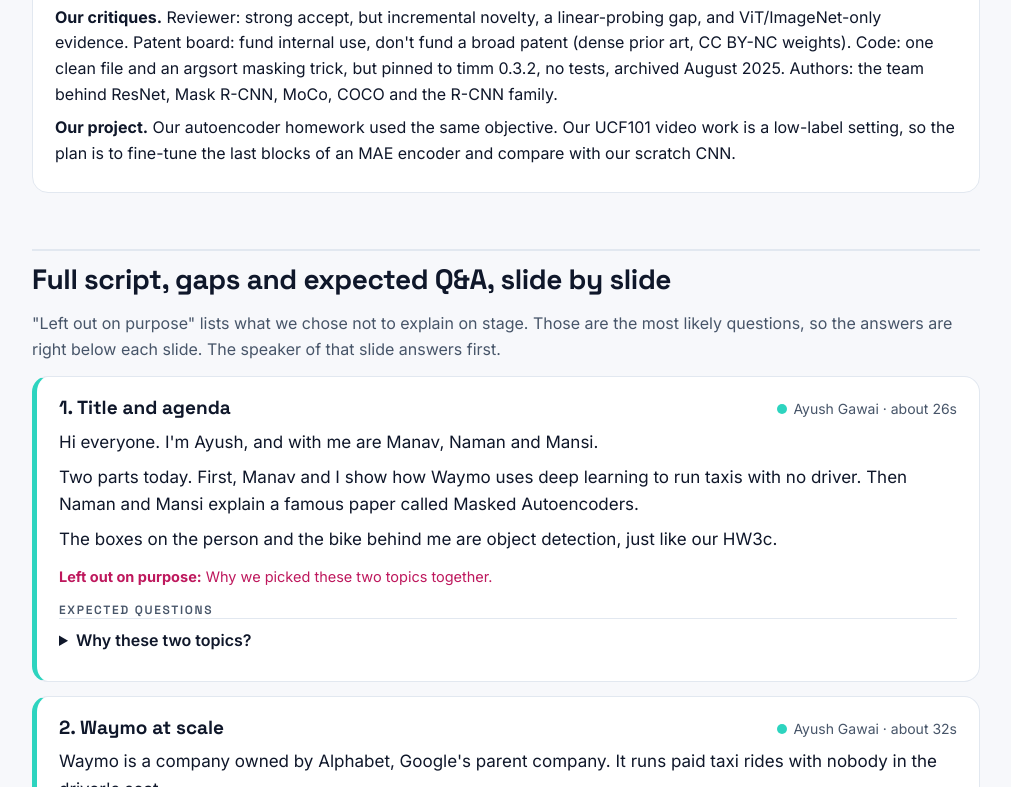
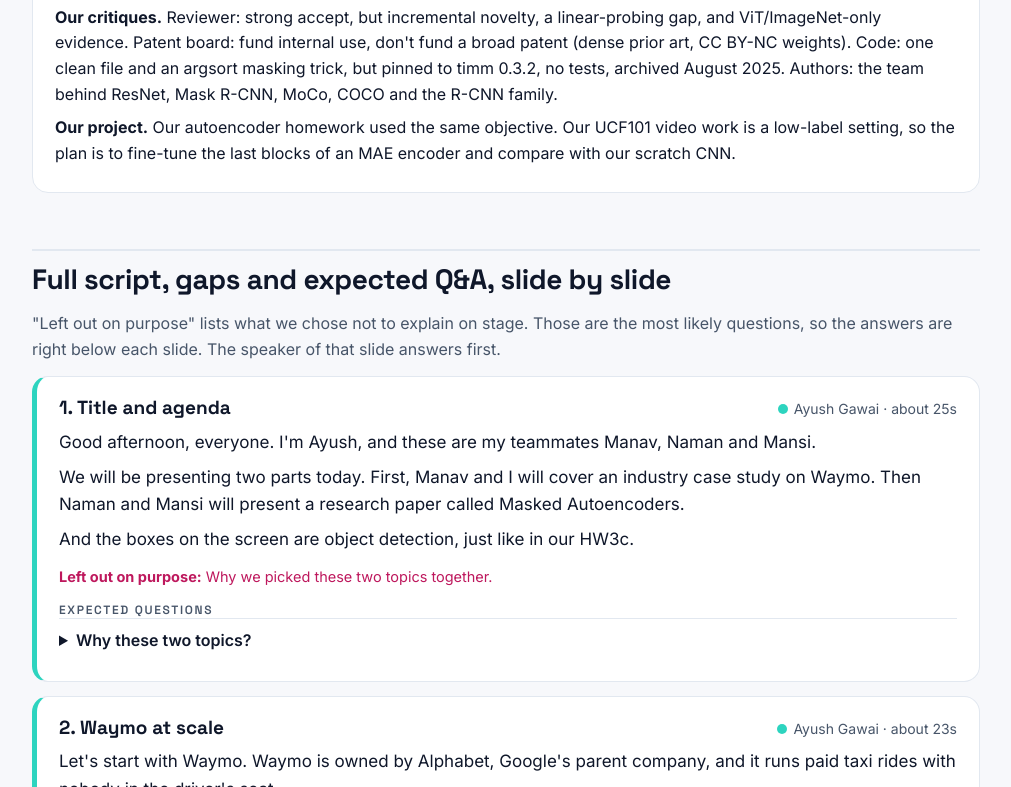
Before and after one commit to ayushgawai/data255-talk, a plain HTML site: page guide.html in a window 1280 px wide. Shown: the part 2716-3503 px from the top of the page, without its empty margins (134-1145 px from the left). Drawn offline with Linux system fonts and the light colour scheme.

Commit message:
Natural stage scripts with full transitions and hand-offs
Co-Authored-By: Claude Opus 5.5 <noreply@anthropic.com>

```diff
--- a/talk.js
+++ b/talk.js
@@ -30,9 +30,9 @@ window.TALK = {
    "title": "Title and agenda",
    "who": "ayush",
    "say": [
-    "Hi everyone. I'm Ayush, and with me are Manav, Naman and Mansi.",
-    "Two parts today. First, Manav and I show how Waymo uses deep learning to run taxis with no driver. Then Naman and Mansi explain a famous paper called Masked Autoencoders.",
-    "The boxes on the person and the bike behind me are object detection, just like our HW3c."
+    "Good afternoon, everyone. I'm Ayush, and these are my teammates Manav, Naman and Mansi.",
+    "We will be presenting two parts today. First, Manav and I will cover an industry case study on Waymo. Then Naman and Mansi will present a research paper called Masked Autoencoders.",
+    "And the boxes on the screen are object detection, just like in our HW3c."
    ],
    "left": [
     "Why we picked these two topics together."
@@ -48,14 +48,14 @@ window.TALK = {
    "title": "Waymo at scale",
    "who": "ayush",
    "say": [
-    "Waymo is a company owned by Alphabet, Google's parent company. It runs paid taxi rides with nobody in the driver's seat.",
-    "By March 2026 it was giving about five hundred thousand rides every week. By June 2026 it had driven two hundred seventy-one million miles with only riders inside.",
-    "One honest note: these numbers show how big the service is. They don't prove that every research model we mention is the one inside the real cars."
+    "Let's start with Waymo. Waymo is owned by Alphabet, Google's parent company, and it runs paid taxi rides with nobody in the driver's seat.",
+    "To give you a sense of scale, it gives about five hundred thousand rides a week, and it has driven over two hundred seventy million miles with only passengers inside."
    ],
    "left": [
     "Which cities it runs in.",
     "What \"geofenced\" means.",
-    "How it compares to Tesla."
+    "How it compares to Tesla.",
+    "Whether these research models run in the real cars."
    ],
    "qa": [
     {
@@ -69,6 +69,10 @@ window.TALK = {
     {
      "q": "How is this different from Tesla?",
      "a": "Tesla relies mostly on cameras. Waymo adds lidar and radar as backup in the dark and in glare, and runs with no one in the driver's seat inside its area. We did not study Tesla in depth in our report."
+    },
+    {
+     "q": "Do the research models you mention actually run in the paid cars?",
+     "a": "Not necessarily. The ride and mile numbers show the scale of the service. Public sources do not confirm that EMMA, MotionLM or Genie 3 run unchanged in the cars, so we keep research and production separate."
     }
    ]
   },
@@ -76,8 +80,10 @@ window.TALK = {
    "title": "The problem: three constraints",
    "who": "ayush",
    "say": [
-    "So what's the problem? The car has to see the world, guess what everyone around it will do, and pick a safe path, many times every second.",
-    "Three things make it hard. Speed: it all runs on the car's own computer, so the biggest models are too slow. Rare cases: the dangerous moments, like a child running out, almost never happen, so there's little data. And proof: you need numbers that show it's safe, not a cool demo."
+    "So, what problem is Waymo solving? The car has to see everything around it, predict what every person and car will do next, and choose a safe path, many times every second.",
+    "Three things make this hard. First, speed: it all runs on the car's own computer, so the biggest models are too slow.",
+    "Second, rare events: the most dangerous moments, like a child running into the road, almost never happen, so there's very little data.",
+    "And third, proof: regulators need real safety numbers, not a nice demo."
    ],
    "left": [
     "What lidar is.",
@@ -107,9 +113,9 @@ window.TALK = {
    "title": "Seven years of deep learning",
    "who": "ayush",
    "say": [
-    "Waymo did not build one giant model on day one. It took seven years, and each step is a topic from our class.",
-    "Architecture search for lidar networks in 2019. Learned data augmentation in 2020. MotionLM in 2023, which treats car movements like words in a sentence.",
-    "Then EMMA, scaling laws, the Foundation Model, and in 2026 a World Model that generates realistic driving scenes."
+    "Now, Waymo didn't get here with one giant model. It took about seven years of steps, and each step matches a topic from our class.",
+    "In 2019, they used architecture search for lidar networks. In 2020, learned data augmentation. In 2023, MotionLM, which treats car movements like words in a sentence.",
+    "And after that came EMMA, scaling laws, the Foundation Model, and in 2026, a World Model that generates driving scenes."
    ],
    "left": [
     "What neural architecture search is.",
@@ -140,11 +146,11 @@ window.TALK = {
    "title": "Think fast, think slow",
    "who": "ayush",
    "say": [
-    "This is the main design, from what Waymo has shared publicly.",
-    "The top path is System 1, think fast. It turns camera, lidar and radar into a list of objects, all the time. The bottom path is System 2, think slow: a vision language model trained using Gemini, which knows things about the world and helps in strange scenes. See how the fast dots move quicker.",
-    "Both feed a World Decoder that predicts where everyone goes and plans the car's path.",
-    "At the bottom is how it fits in the car: a huge teacher model passes its knowledge to a small student. That's knowledge distillation, like DeiT.",
-    "Manav, over to you."
+    "This brings us to the main design, the Waymo Foundation Model. The sensor data goes down two paths.",
+    "The top path is System 1, thinking fast. It turns camera, lidar and radar data into a list of objects, all the time. The bottom path is System 2, thinking slow. It's a vision language model trained using Gemini, which brings general world knowledge for unusual situations.",
+    "Both paths feed a World Decoder, which predicts where everyone will go and plans the car's path.",
+    "At the bottom is how all this fits in a car: a large teacher model passes its knowledge to a small student model. That's knowledge distillation, like we saw with DeiT.",
+    "With that, I'll hand it over to Manav."
    ],
    "left": [
     "What a vision language model is.",
@@ -179,10 +185,10 @@ window.TALK = {
    "title": "The data flywheel",
    "who": "manav",
    "say": [
-    "Thanks Ayush. One model plays three roles: Driver, Simulator and Critic.",
-    "Inner circle: the Driver practices inside the Simulator, with rewards and penalties, like a video game.",
-    "Outer circle: real driving logs come in, the Critic flags odd moments, engineers fix them, test in simulation, and a safety check decides if it ships.",
-    "The simulator is built on DeepMind's Genie 3. It creates camera and lidar data for rare cases on demand."
+    "Thank you, Ayush. Waymo uses this same model for three roles: the Driver, the Simulator and the Critic.",
+    "In the small inner circle, the Driver practices inside the Simulator and gets rewards or penalties, a bit like a video game.",
+    "In the big outer circle, real driving logs come in, the Critic flags moments where the car behaved strangely, engineers fix them, test the fix in simulation, and a safety check decides if it ships.",
+    "The simulator itself is built on Google DeepMind's Genie 3, so Waymo can generate rare situations whenever it needs them."
    ],
    "left": [
     "What Genie 3 is.",
@@ -212,14 +218,15 @@ window.TALK = {
    "title": "How success is measured",
    "who": "manav",
    "say": [
-    "How do you prove a car with no driver is safe? Waymo compares its crash rates to human drivers on the same kinds of roads.",
-    "Over two hundred seventy-one million miles, it reports ninety-five percent fewer crashes with serious injuries, ninety-three percent fewer that hurt pedestrians, and eighty-two percent fewer with any injury.",
-    "Our caution: this looks back at past data, it is not a controlled experiment. A percentage only means something if you know the miles, the comparison group and the scope."
+    "Next, how do you prove that a car with no driver is safe? Waymo compares its crash rates with human drivers on the same kinds of roads.",
+    "It reports ninety-five percent fewer crashes with serious injuries, ninety-three percent fewer that hurt pedestrians, and eighty-two percent fewer with any injury.",
+    "One caution, though: this is past data, not a controlled experiment."
    ],
    "left": [
     "How the human benchmark is built.",
     "Whether anyone independent checked.",
-    "What a confidence interval means here."
+    "What a confidence interval means here.",
+    "Why a percentage needs its miles and comparison group."
    ],
    "qa": [
     {
@@ -237,6 +244,10 @@ window.TALK = {
     {
      "q": "Why not run a randomized trial?",
      "a": "You cannot randomly assign people to crashes. So the evidence has to be observational, which is why we call it retrospective."
+    },
+    {
+     "q": "Why do you say a percentage alone is not enough?",
+     "a": "A crash reduction only means something with the exposure (how many miles), how the human comparison group was built, the confidence interval, and the scope (which cities and roads). We call that denominator discipline."
     }
    ]
   },
@@ -244,10 +255,10 @@ window.TALK = {
    "title": "Failures and what changed",
    "who": "manav",
    "say": [
-    "Averages can hide failures, so here are three real ones.",
-    "School buses in Austin: some cars could pass a school bus before its stop arm was pulled back. That led to a recall of 3,067 vehicles.",
-    "A citywide blackout in San Francisco: many cars asked for remote help at once, and Waymo changed its rules after.",
-    "And in Santa Monica, a car hit a nine-year-old in a school zone after braking from about seventeen to under six miles per hour. Minor injuries, and the investigation is still open."
+    "However, averages can hide failures, so let's look at three real cases.",
+    "First, in Austin, some cars could pass a school bus before its stop arm was pulled back, which led to a recall of over three thousand vehicles.",
+    "Second, during a citywide blackout in San Francisco, many cars asked for remote help at once, and Waymo changed its rules afterward.",
+    "And third, in Santa Monica, a car hit a nine-year-old in a school zone after braking from about seventeen to under six miles per hour. The child had minor injuries, and that investigation is still open."
    ],
    "left": [
     "How the school bus problem was fixed.",
@@ -277,9 +288,9 @@ window.TALK = {
    "title": "Course map and key learnings",
    "who": "manav",
    "say": [
-    "Here's how this connects to our class. Almost every topic shows up: CNN design, data augmentation, detection, transformers, transfer learning, distillation and generative models.",
-    "Our biggest takeaway: Waymo's strength isn't one magic network. It's the system around it: small fast models on the car, a simulator for rare cases, and careful statistics.",
-    "Now Naman and Mansi will take you through the paper."
+    "To bring it all together, almost every topic from our course shows up in Waymo, as you can see on the left.",
+    "Our biggest takeaway is that Waymo's strength isn't one magic network. It's the system around it: small, fast models in the car, a simulator for rare cases, and careful statistics.",
+    "That concludes our case study, and I'll hand it over to Naman for the paper."
    ],
    "left": [
     "Which topic matters most.",
@@ -300,9 +311,9 @@ window.TALK = {
    "title": "MAE: the paper",
    "who": "naman",
    "say": [
-    "Thanks Manav. Our paper is \"Masked Autoencoders Are Scalable Vision Learners\", by Kaiming He and his team at Facebook AI Research, published at CVPR 2022.",
-    "CVPR is number one in computer vision on Google Scholar, and number two of all venues, right after Nature. This one paper has over eighteen thousand citations.",
-    "The flickering picture on the right is the whole idea. I'll explain it in a minute."
+    "Thank you, Manav. For the second part, we chose the paper \"Masked Autoencoders Are Scalable Vision Learners\", by Kaiming He and his team at Facebook AI Research, published at CVPR 2022.",
+    "CVPR is the top venue in computer vision, and second among all venues, right after Nature. This paper alone has over eighteen thousand citations.",
+    "The image on the right shows the whole idea, and I'll explain it in a moment."
    ],
    "left": [
     "What the h5-index is.",
@@ -323,10 +334,9 @@ window.TALK = {
    "title": "Problem: can vision learn like BERT?",
    "who": "naman",
    "say": [
-    "The problem: labels are expensive. Someone has to tag every image by hand.",
-    "In language, BERT fixed this: hide some words and let the model guess them. No labels needed. \"The car stopped at the red light.\" Easy, but only if you understand the sentence.",
-    "Images are different. Hide fifteen percent and the model just copies nearby pixels. So MAE hides seventy-five percent, and now it has to understand the scene.",
-    "Vision Transformers made hiding pieces easy, which CNNs could not do well."
+    "Let's start with the problem. Labels are expensive, because someone has to tag every image by hand.",
+    "In language, BERT solved this by hiding some words and letting the model guess them, so no labels are needed. For example, \"the car stopped at the red light\". It's easy to guess, but only if you understand the sentence.",
+    "Images are different. If you hide fifteen percent, the model can just copy the nearby pixels. So MAE hides seventy-five percent, which forces it to understand the scene."
    ],
    "left": [
     "What self-supervised means.",
@@ -362,17 +372,17 @@ window.TALK = {
    "title": "Method: asymmetric encoder and decoder",
    "who": "naman",
    "say": [
-    "Here's how MAE works, left to right. Cut the image into patches and hide seventy-five percent at random.",
-    "The big encoder only looks at the visible quarter. That's the key trick, and it makes training about three times faster.",
+    "Now let's see how MAE works, from left to right.",
+    "The image is cut into small squares called patches, and seventy-five percent are hidden at random. The key trick is that the big encoder only sees the visible quarter, which makes training about three times faster.",
     "Then placeholders called mask tokens fill the gaps, and a small decoder redraws the image. The loss only checks the hidden patches.",
-    "After training, the decoder is thrown away and the encoder is kept.",
-    "The code on the right is the real masking trick: random number per patch, sort, keep a quarter."
+    "After training, the decoder is thrown away and the encoder is kept."
    ],
    "left": [
     "Why the loss uses only hidden patches.",
     "What a mask token is.",
     "Why the decoder is small.",
-    "Why the reconstruction looks blurry."
+    "Why the reconstruction looks blurry.",
+    "The masking code shown on the right."
    ],
    "qa": [
     {
@@ -401,9 +411,9 @@ window.TALK = {
    "title": "Results",
    "who": "naman",
    "say": [
-    "Does it work? The large model gets eighty-five point nine percent on ImageNet, beating normal supervised training, MoCo and BEiT.",
-    "The real story is on the right. Grey, normal training, stops improving as models grow. Yellow, MAE, keeps climbing, to eighty-seven point eight percent, the best at the time using only ImageNet.",
-    "Mansi, over to you."
+    "So, does it work? With the large model, MAE reaches eighty-five point nine percent on ImageNet, beating normal supervised training, MoCo and BEiT.",
+    "But the more important result is on the right. The grey line shows that normal training stops improving as models get bigger, while the yellow line shows MAE keeps improving, up to eighty-seven point eight percent, the best result at the time using only ImageNet.",
+    "Now Mansi will explain why it works and what we think of it."
    ],
    "left": [
     "Whether 85.9 vs 85.2 is a big gap.",
@@ -433,9 +443,9 @@ window.TALK = {
    "title": "What matters, and what it buys",
    "who": "mansi",
    "say": [
-    "Thanks Naman. Four design results stand out.",
-    "Keeping hidden patches out of the encoder: faster, and fourteen points better on a simple test. Random hiding beats blocks or grids. No data augmentation needed, because masking acts as augmentation. And plain pixels are enough as targets.",
-    "What you get: about three times faster training, and better transfer. COCO detection goes from forty-nine point three to fifty-three point three, the same AP metric we used in HW3c."
+    "Thank you, Naman. The authors tested almost every design choice, and four results stand out.",
+    "First, keeping hidden patches out of the encoder makes it faster, and fourteen points better on a simple test. Second, random hiding works better than blocks or a grid. Third, it works even without data augmentation, because masking acts like augmentation. And fourth, plain pixels are enough as targets.",
+    "So what does this give us? About three times faster training, and better transfer. For example, COCO detection goes from forty-nine point three to fifty-three point three, the same AP metric we used in HW3c."
    ],
    "left": [
     "What the \"simple test\" (linear probing) is.",
@@ -465,11 +475,11 @@ window.TALK = {
    "title": "Four critiques",
    "who": "mansi",
    "say": [
-    "We judged it four ways.",
-    "Peer reviewer: strong accept. Simple idea, very thorough experiments. But similar ideas existed, like BEiT, and almost all tests are on ImageNet.",
-    "Patent board: use it inside the company on your own images, but don't patent it. Too much earlier work, and the weights are non-commercial.",
-    "Code review: short and clean, with a smart sorting trick, but an old library version, no tests, and archived in 2025.",
-    "Authors: the team behind ResNet, Mask R-CNN, MoCo and COCO, so they had the baselines and the benchmarks."
+    "Next, we reviewed the paper from four perspectives.",
+    "As peer reviewers, we'd give it a strong accept: a simple idea with very thorough experiments, although similar ideas like BEiT existed and most tests are on ImageNet.",
+    "As a company patent board, we'd use it internally on our own images, but not patent it, because there's too much prior work and the weights are non-commercial.",
+    "As code reviewers, we found the code short and clean, but it uses an old library, has no tests, and is now archived.",
+    "And finally, the authors built ResNet, Mask R-CNN, MoCo and COCO, so they had the tools to prove it."
    ],
    "left": [
     "Why strong accept if the idea isn't new.",
@@ -500,8 +510,8 @@ window.TALK = {
    "title": "Key learnings and our project",
    "who": "mansi",
    "say": [
-    "What we learned: a practice task must be hard to be useful. Autoencoders can be powerful pretraining, not just compression. And never judge a model by one metric.",
-    "For our project: our video recognition work had few labeled clips, exactly where MAE helps. We plan to fine-tune the last blocks of an MAE encoder and compare it with our CNN from scratch."
+    "So, what did we learn? A practice task has to be hard to be useful, autoencoders can be powerful pretraining and not just compression, and we should never judge a model by one metric.",
+    "For our own project, our video recognition work had very few labeled clips, which is exactly where MAE helps. So we plan to fine-tune the last blocks of an MAE encoder and compare it with our CNN trained from scratch."
    ],
    "left": [
     "Why only the last blocks.",
@@ -522,8 +532,9 @@ window.TALK = {
    "title": "Closing and questions",
    "who": "mansi",
    "say": [
-    "To wrap up: two stories, one lesson. Waymo shows that the system around the model decides whether deep learning is safe on a real road. MAE shows that a hard self-supervised task lets models grow without labels.",
-    "Both train big on unlabeled data and then run something smaller. Thank you, we're happy to take your questions."
+    "To wrap up, we presented two stories with one lesson. Waymo shows that the system around the model decides whether deep learning is safe on a real road, and MAE shows that a hard self-supervised task lets models grow without labels.",
+    "Both train big on unlabeled data and then run something smaller.",
+    "That brings us to the end of our presentation. Thank you, and we're happy to take your questions."
    ],
    "left": [
     "Whether Waymo uses MAE.",
@@ -547,4 +558,4 @@ window.TALK = {
  ]
 };
 // time budget per slide: about 2.5 spoken words per second, plus a short pause
-window.TALK.slides.forEach(s => { s.secs = Math.round(s.say.join(' ').split(/\s+/).length / 2.5) + 2; });
+window.TALK.slides.forEach(s => { s.secs = Math.round(s.say.join(' ').split(/\s+/).length / 2.5) + 1; });
```
Also changed, not shown: guide.html (+1 -1 lines).
